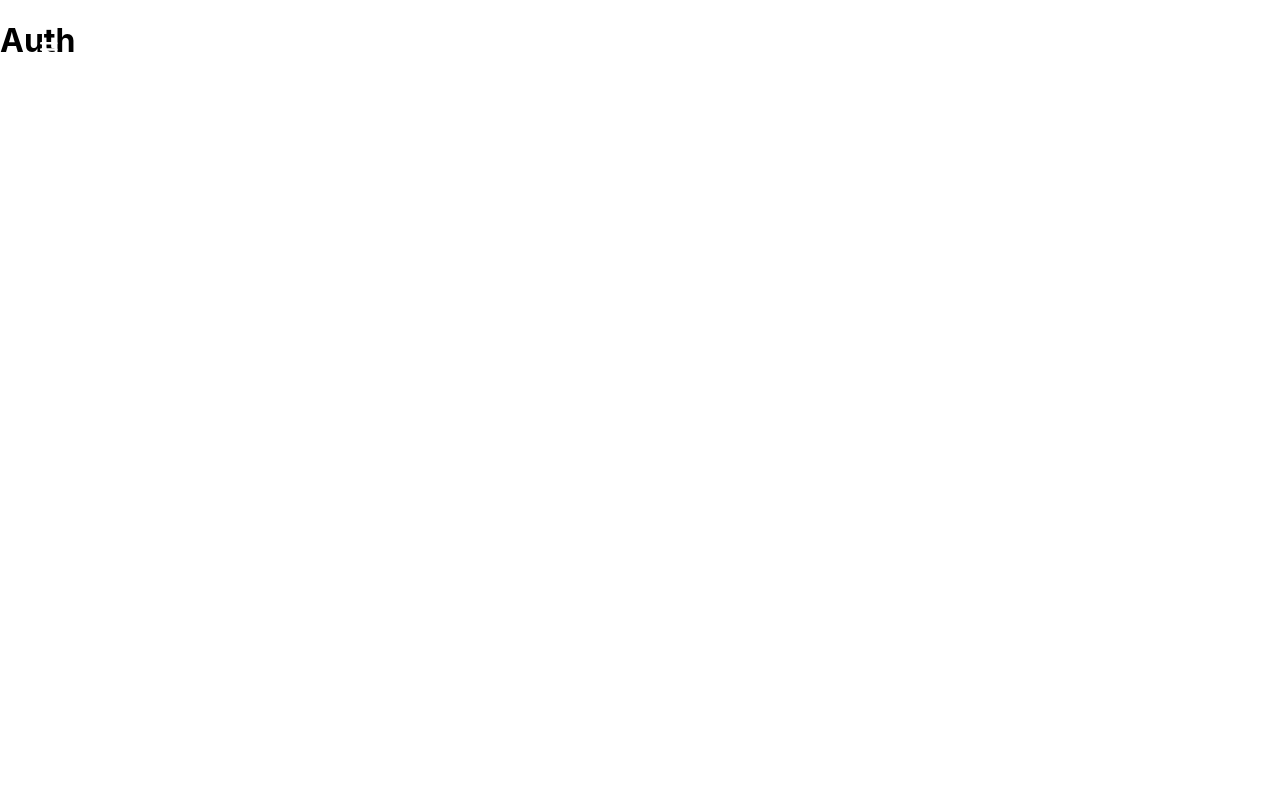
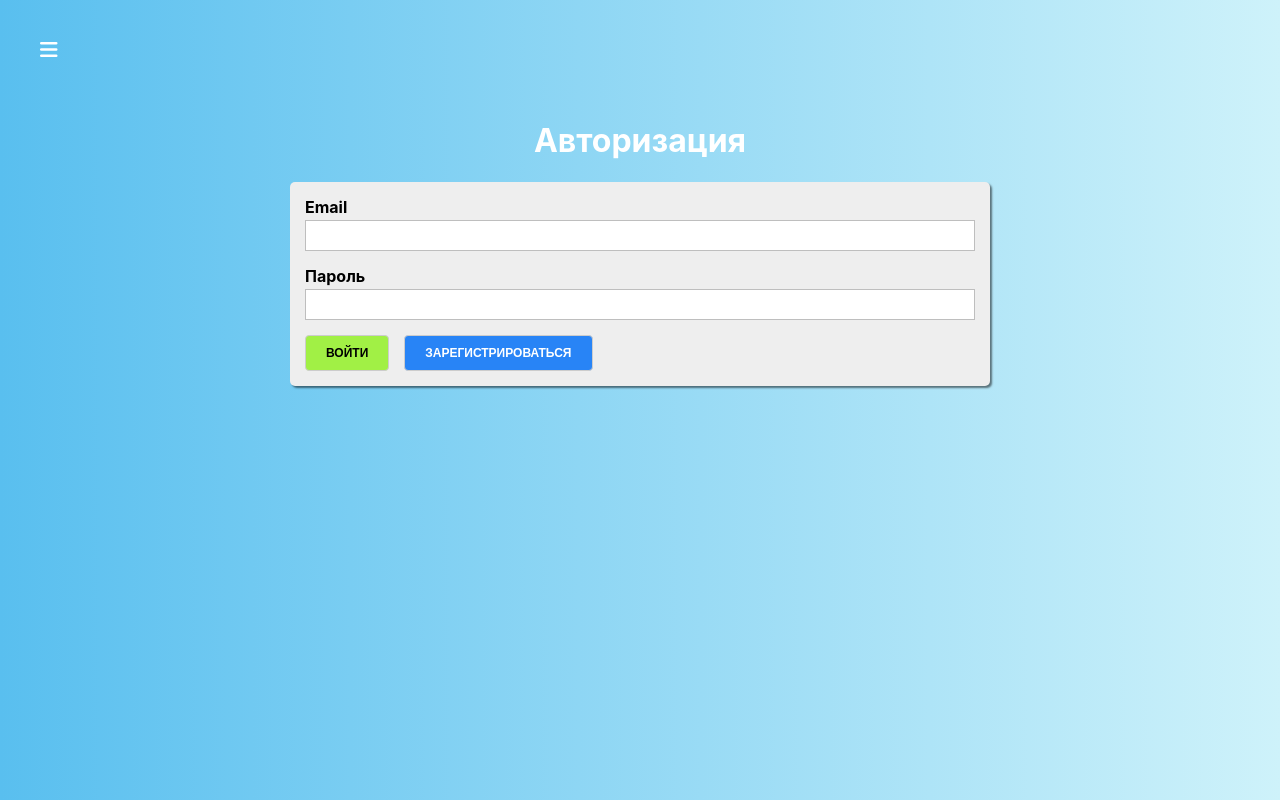
Before and after one commit to Denwa799/reactQuiz, a React app: page /auth in a window 1280 px wide. Built offline with nearby package versions, Linux system fonts and the light colour scheme; the HTML template or start-up script is replaced by a standard one.

Commit message:
Add component authorization page

```diff
--- /dev/null
+++ b/src/components/UI/Input/Input.js
@@ -0,0 +1,38 @@
+import React from 'react';
+import classes from './Input.module.css'
+
+function isInvalid({valid, touched, shouldValidate}) {
+    return !valid && shouldValidate && touched
+}
+
+const Input = props => {
+    const inputType = props.type || 'text'
+    const cls = [classes.Input]
+    const htmlFor = `${inputType}-${Math.random()}`
+
+    if (isInvalid(props)) {
+        cls.push(classes.invalid)
+    }
+
+    return (
+        <div className={cls.join(' ')}>
+            <label htmlFor={htmlFor}>{props.label}</label>
+            <input
+                type={inputType}
+                id={htmlFor}
+                value={props.value}
+                onChange={props.onChange}
+            />
+
+            {
+                isInvalid(props)
+                    ? <span>{props.errorMessage || 'Введите верное значение'}</span>
+                    : null
+            }
+
+
+        </div>
+    );
+};
+
+export default Input;
--- /dev/null
+++ b/src/components/UI/Input/Input.module.css
@@ -0,0 +1,31 @@
+.Input {
+    margin-bottom: 15px;
+}
+
+.Input label {
+    margin-bottom: 3px;
+    padding: 0;
+    display: block;
+    font-weight: bold;
+}
+
+.Input input {
+    display: block;
+    box-sizing: border-box;
+    border: 1px solid #bebebe;
+    padding: 7px;
+    margin: 0 0 5px;
+    width: 100%;
+    outline: none;
+    transition: all 300ms ease-in-out;
+}
+
+.Input span {
+    color: #f01f30;
+    font-size: 12px;
+    font-weight: bold;
+}
+
+.Input.invalid label {
+    color: #f01f30;
+}
--- a/src/containers/Auth/Auth.js
+++ b/src/containers/Auth/Auth.js
@@ -1,10 +1,48 @@
 import React, {Component} from 'react'
+import classes from './Auth.module.css'
+import Button from '../../components/UI/Button/Button'
+import Input from "../../components/UI/Input/Input";
 
 export default class Auth extends Component {
+    loginHandler = () => {
+
+    }
+
+    registerHandler = () => {
+
+    }
+
+    submitHandler = event => {
+        event.preventDefault()
+    }
+
     render() {
         return (
-            <div>
-                <h1>Auth</h1>
+            <div className={classes.Auth}>
+                <div>
+                    <h1>Авторизация</h1>
+                    <form className={classes.AuthForm} onSubmit={this.submitHandler}>
+                        <Input
+                            label="Email"
+                        />
+                        <Input
+                            label="Пароль"
+                            errorMessage={'TEST'}
+                        />
+
+                        <Button
+                            type="success"
+                            onClick={this.loginHandler}
+                        >Войти
+                        </Button>
+
+                        <Button
+                            type="primary"
+                            onClick={this.registerHandler}
+                        >Зарегистрироваться
+                        </Button>
+                    </form>
+                </div>
             </div>
         );
     }
--- /dev/null
+++ b/src/containers/Auth/Auth.module.css
@@ -0,0 +1,26 @@
+.Auth {
+    display: flex;
+    justify-content: center;
+    padding-top: 100px;
+    flex-grow: 1;
+    width: 100%;
+    background: linear-gradient(270deg, #cef2fa 0%, #59bfef 100%);
+}
+
+.Auth > div {
+    width: 100%;
+    max-width: 700px;
+    padding: 0 20px;
+}
+
+.Auth h1 {
+    color: #fff;
+    text-align: center;
+}
+
+.AuthForm {
+    background: #eee;
+    box-shadow: 2px 2px 2px rgba(0, 0, 0, .5);
+    padding: 15px;
+    border-radius: 5px;
+}
```
